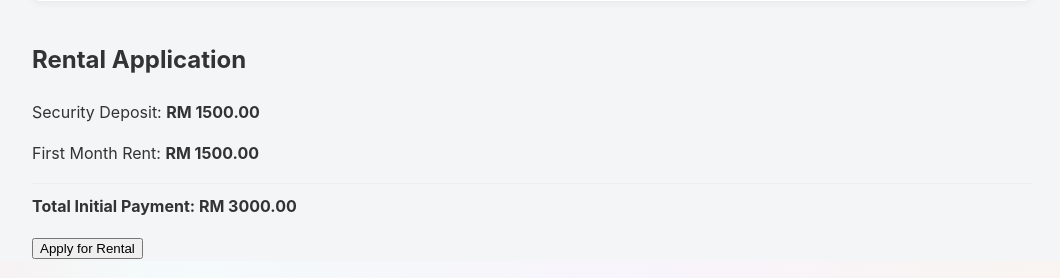
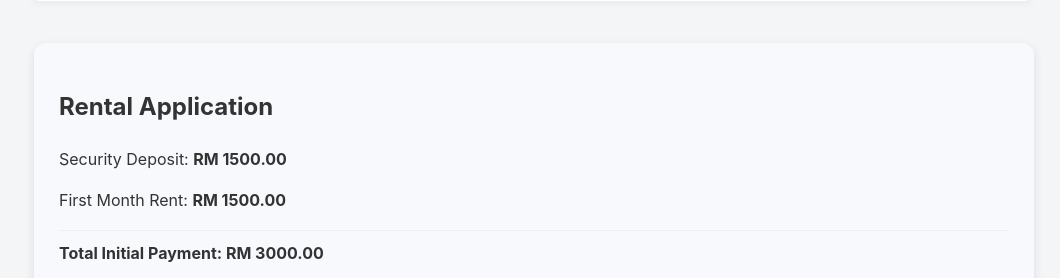
Before and after one commit to LOOIPY/FrameworkAssignment, a Django app: page /rent/property/23/ in a window 1280 px wide. Shown: the part 1986-2264 px from the top of the page, without its empty margins (108-1168 px from the left). Run offline with Django 5.2, Linux system fonts and the light colour scheme; data comes from the database, SQL or seed files in the repository; both versions use the stored data as it was after the commit.

Commit message:
Fix some css issues, Implement whatsapp and payment on rent page

```diff
--- a/loan_calculator/static/loan_calculator/style.css
+++ b/loan_calculator/static/loan_calculator/style.css
@@ -27,6 +27,26 @@ body {
 }
 
 .payment-container .card {
+    width: 950px;
+    background: #f7f9fc;
+    padding: 25px;
+    border-radius: 12px;
+    box-shadow: 0 3px 10px rgba(0, 0, 0, 0.1);
+
+}
+/*for rent*/
+.container1 {
+    display: flex;
+    flex-direction: row;
+    flex-wrap: wrap;
+    justify-content: center;  /* Center all child cards */
+    gap: 40px;
+    margin: -8px;
+    padding: 10px;
+    max-width: 1100px;
+    width: 1000px;
+}
+.rent-container .card {
     width: 950px;
     background: #f7f9fc;
     padding: 25px;
--- a/payment/utils.py
+++ b/payment/utils.py
@@ -4,7 +4,7 @@ def calculate_payment(property_obj):
     if property_obj.type == 'rent':
         return {
             'label': 'Total Payment',
-            'amount': property_obj.price,
+            'amount': property_obj.price * Decimal('2'),
         }
     elif property_obj.type == 'sale':
         deposit = property_obj.price * Decimal('0.02')
--- a/rentlistpage/templates/rent_detail.html
+++ b/rentlistpage/templates/rent_detail.html
@@ -7,6 +7,8 @@
   <title>{{ property.title }} – Rental Details</title>
   <link rel="stylesheet" href="{% static 'css/style.css' %}">
   <link rel="stylesheet" href="{% static 'main/style.css' %}">
+  <link rel="stylesheet" href="{% static 'loan_calculator/style.css' %}">
+  <link rel="stylesheet" href="{% static 'css/whatsapp.css' %}">
 
   <style>
     /* Rental-specific styling */
@@ -341,7 +343,7 @@
     </div>  {# .detail-gallery-card ends #}
 
     <!-- —— 6. Rental Application Section —— -->
-    <div class="container payment-container">
+    <div class="container1 rent-container">
       <div class="card">
         <h2>Rental Application</h2>
         <p>Security Deposit: <strong>RM {{ property.price|floatformat:2 }}</strong></p>
@@ -408,7 +410,15 @@
         </div>
       </div>
     </div>
-
+  <!-- WhatsApp Floating Button -->
+    <a href="https://chat.whatsapp.com/FcEXEgY7TSTKzVll3Rjk3L"
+       class="whatsapp-float"
+       target="_blank"
+       rel="noopener noreferrer">
+        <svg class="whatsapp-icon" viewBox="0 0 24 24">
+            <path d="M17.472 14.382c-.297-.149-1.758-.867-2.03-.967-.273-.099-.471-.148-.67.15-.197.297-.767.966-.94 1.164-.173.199-.347.223-.644.075-.297-.15-1.255-.463-2.39-1.475-.883-.788-1.48-1.761-1.653-2.059-.173-.297-.018-.458.13-.606.134-.133.298-.347.446-.52.149-.174.198-.298.298-.497.099-.198.05-.371-.025-.52-.075-.149-.669-1.612-.916-2.207-.242-.579-.487-.5-.669-.51-.173-.008-.371-.01-.57-.01-.198 0-.52.074-.792.372-.272.297-1.04 1.016-1.04 2.479 0 1.462 1.065 2.875 1.213 3.074.149.198 2.096 3.2 5.077 4.487.709.306 1.262.489 1.694.625.712.227 1.36.195 1.871.118.571-.085 1.758-.719 2.006-1.413.248-.694.248-1.289.173-1.413-.074-.124-.272-.198-.57-.347m-5.421 7.403h-.004a9.87 9.87 0 01-5.031-1.378l-.361-.214-3.741.982.998-3.648-.235-.374a9.86 9.86 0 01-1.51-5.26c.001-5.45 4.436-9.884 9.888-9.884 2.64 0 5.122 1.03 6.988 2.898a9.825 9.825 0 012.893 6.994c-.003 5.45-4.437 9.884-9.885 9.884m8.413-18.297A11.815 11.815 0 0012.05 0C5.495 0 .16 5.335.157 11.892c0 2.096.547 4.142 1.588 5.945L.057 24l6.305-1.654a11.882 11.882 0 005.683 1.448h.005c6.554 0 11.89-5.335 11.893-11.893A11.821 11.821 0 0020.885 3.488"/>
+        </svg>
+    </a>
   </div>  {# .detail-container ends #}
 
 <footer class="site-footer">
@@ -454,6 +464,70 @@
 </footer>
 
 <script>
+  window.addEventListener('scroll', function() {
+            const button = document.querySelector('.whatsapp-float');
+            if (window.scrollY > 300) {
+                button.style.opacity = '1';
+                button.style.visibility = 'visible';
+            } else {
+                button.style.opacity = '0.8';
+            }
+        });
+  //payment starts
+  document.getElementById("fpxIcon").addEventListener("click", () => {
+        const bankOptions = document.getElementById("bankOptions");
+        bankOptions.style.display = bankOptions.style.display === "none" ? "block" : "none";
+    });
+
+  document.getElementById("proceedBtn").addEventListener("click", () => {
+        document.getElementById("paymentMethods").style.display = "block";
+        document.getElementById("proceedBtn").style.display = "none";
+    });
+   //end of payment
+
+
+
+  function getCookie(name) {
+    let cookieValue = null;
+    if (document.cookie && document.cookie !== '') {
+        const cookies = document.cookie.split(';');
+        for (let i = 0; i < cookies.length; i++) {
+            const cookie = cookies[i].trim();
+            if (cookie.substring(0, name.length + 1) === (name + '=')) {
+                cookieValue = decodeURIComponent(cookie.substring(name.length + 1));
+                break;
+            }
+        }
+    }
+    return cookieValue;
+}
+
+  function toggleFavorite(propertyId) {
+  const csrftoken = getCookie('csrftoken');
+  const btn = document.getElementById("favoriteBtn");
+
+  fetch("{% url 'userAccount:ajax_toggle_favorite' %}", {
+    method: 'POST',
+    headers: {
+      'Content-Type': 'application/json',
+      'X-CSRFToken': csrftoken
+    },
+    body: JSON.stringify({ property_id: propertyId })
+  })
+  .then(response => response.json())
+  .then(data => {
+    if (data.favorited) {
+      btn.classList.remove('add');
+      btn.classList.add('remove');
+      btn.innerHTML = '❤️ Remove from Favorite';
+    } else {
+      btn.classList.remove('remove');
+      btn.classList.add('add');
+      btn.innerHTML = '🤍 Add to Favorite';
+    }
+  })
+  .catch(error => console.error('Favorite toggle error:', error));
+}
 
 </script>
 
--- a/rentlistpage/views.py
+++ b/rentlistpage/views.py
@@ -7,7 +7,7 @@ from proplistpage.models import Property  # Import from proplistpage app
 
 def rent_list(request):
     # Filter properties where type is "rent" (lowercase, as shown in debug)
-    properties = Property.objects.filter(type="rent")
+    properties = Property.objects.filter(type="rent", is_booked=False)
 
     # Get filter parameters from request
     selected_location = request.GET.get('location')
@@ -40,7 +40,7 @@ def rent_list(request):
     page_obj = paginator.get_page(page_number)
 
     # Get recommended properties (random selection of rent properties)
-    recommended = Property.objects.filter(type="rent").exclude(
+    recommended = Property.objects.filter(type="rent", is_booked=False).exclude(
         id__in=[p.id for p in page_obj]
     ).order_by('?')[:4]  # Get 4 random recommendations
 
```
Also changed, not shown: rentlistpage/templates/rent_list.html (+12 -2 lines), db.sqlite3.
